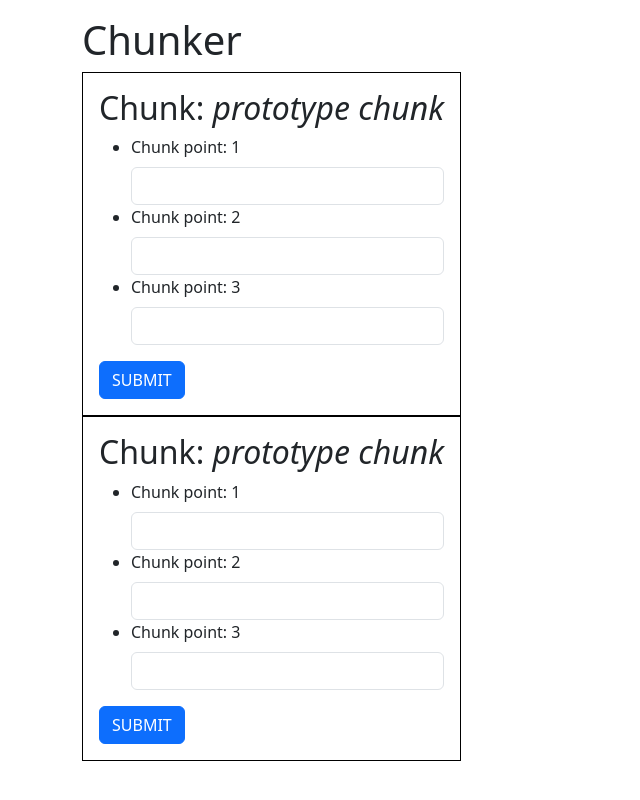
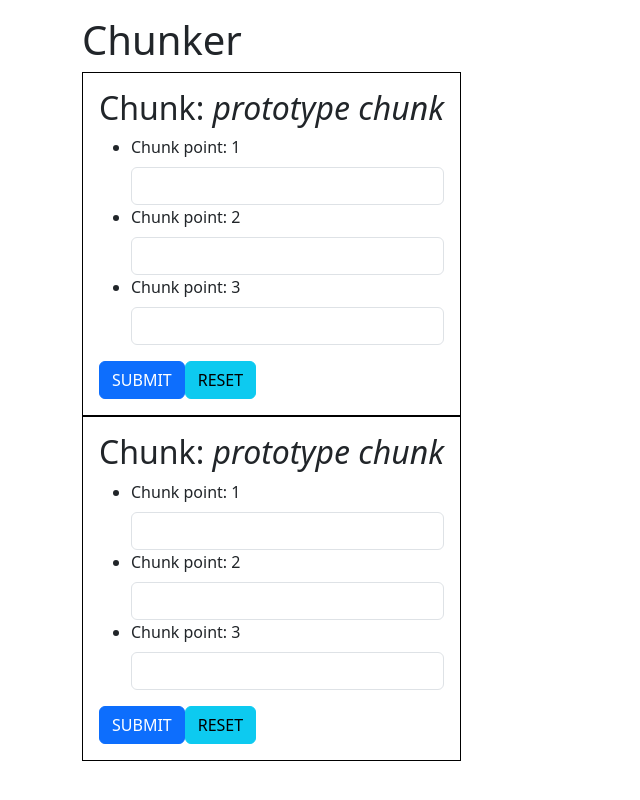
Before and after one commit to munrhalls/QAtempo-notes, an Angular app: page / in a window 1280 px wide. Shown: the whole page, without its empty margins (0-640 px from the left). Built offline with nearby package versions, Linux system fonts and the light colour scheme.

Commit message:
chunker app

```diff
--- a/src/app/chunk-list/chunk/chunk.component.html
+++ b/src/app/chunk-list/chunk/chunk.component.html
@@ -5,20 +5,24 @@
   <form>
     <ul>
       <li *ngFor="let item of list; let i = index">
-        <label for="chunkItem + i" class="form-label">{{
+        <label name="chunkItem + i" for="chunkItem + i" class="form-label">{{
           "Chunk point: " + (i + 1)
         }}</label>
         <input
+          name="chunkItem + i"
           id="chunkItem + 1"
           class="form-control"
           type="text"
-          (input)="updateSubmit($event, i)"
+          [(ngModel)]="submit[i]"
         />
       </li>
     </ul>
     <button type="submit" class="btn btn-primary" (click)="checkChunk()">
       SUBMIT
     </button>
+    <button type="submit" class="btn btn-info" (click)="resetChunk()">
+      RESET
+    </button>
   </form>
   <h1 *ngIf="properSubmit === true">SUCCESS!</h1>
   <h1 *ngIf="properSubmit === false">NOT YET. TRY AGAIN.</h1>
--- a/src/app/chunk-list/chunk/chunk.component.ts
+++ b/src/app/chunk-list/chunk/chunk.component.ts
@@ -7,7 +7,6 @@ import { Component, Input } from '@angular/core';
 })
 export class ChunkComponent {
   @Input('list') list: string[] = [];
-
   chunkName = 'prototype chunk';
   submit: string[] = [];
   properSubmit: null | boolean = null;
@@ -21,4 +20,9 @@ export class ChunkComponent {
     );
     console.log(this.properSubmit);
   }
+  resetChunk() {
+    this.properSubmit = null;
+    this.submit = [];
+    console.log(this.submit);
+  }
 }
```
